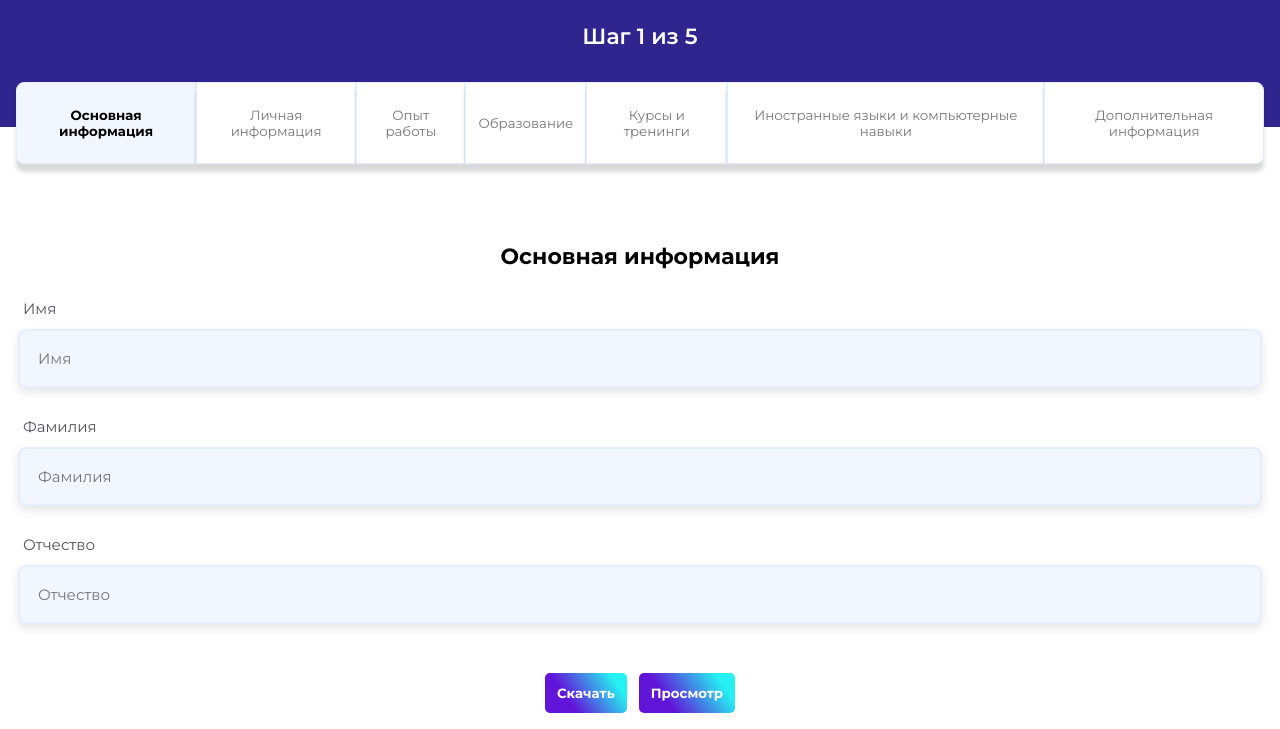
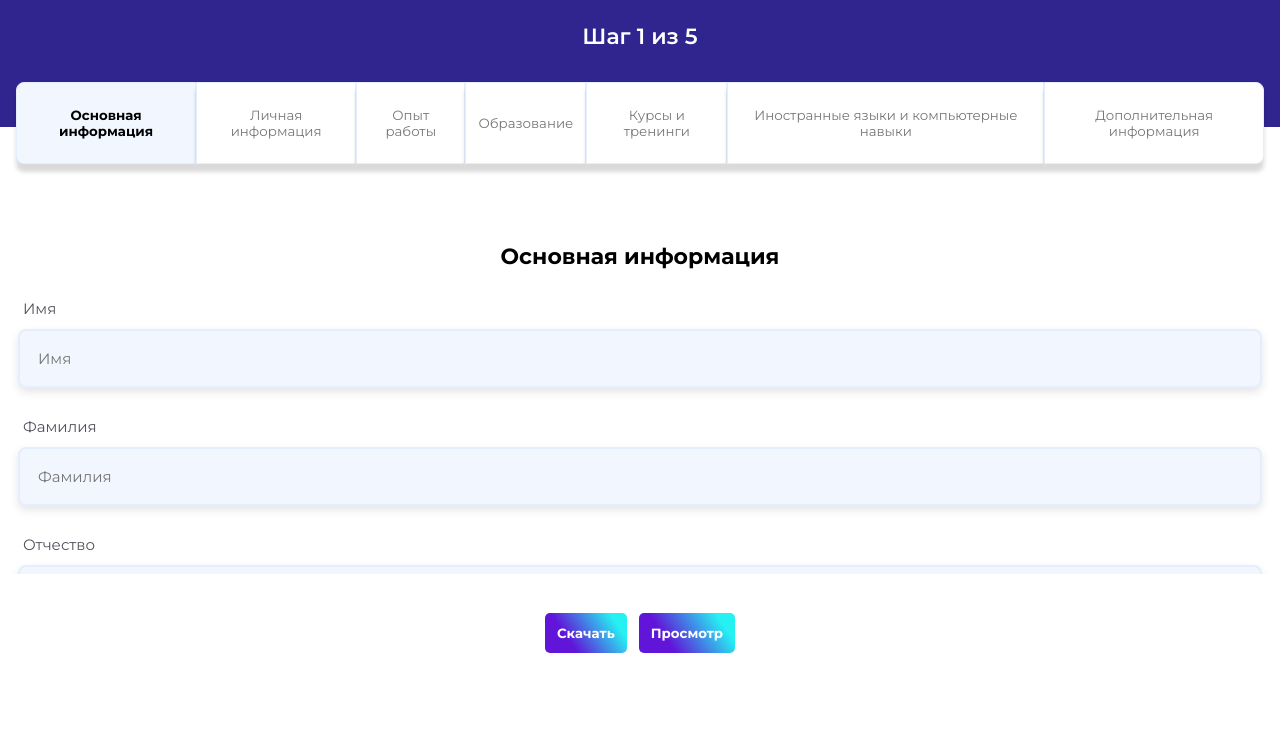
Before and after one commit to TheJimmyLogan/ResumeBuilder, a plain HTML site: page index.html in a window 1280 px wide. Shown: the part 71-800 px from the top of the page. Drawn offline with Linux system fonts and the light colour scheme; a script that the page names is missing.

Commit message:
fixed view height

```diff
--- a/styles.css
+++ b/styles.css
@@ -16,7 +16,7 @@ body{
     left: 0;
     right: 0;
     height: 100%;
-    max-height: 100vh;
+    max-height: calc(100vh - 60px);
     overflow-y: auto;
     display: flex;
     /* justify-content: center; */
```
